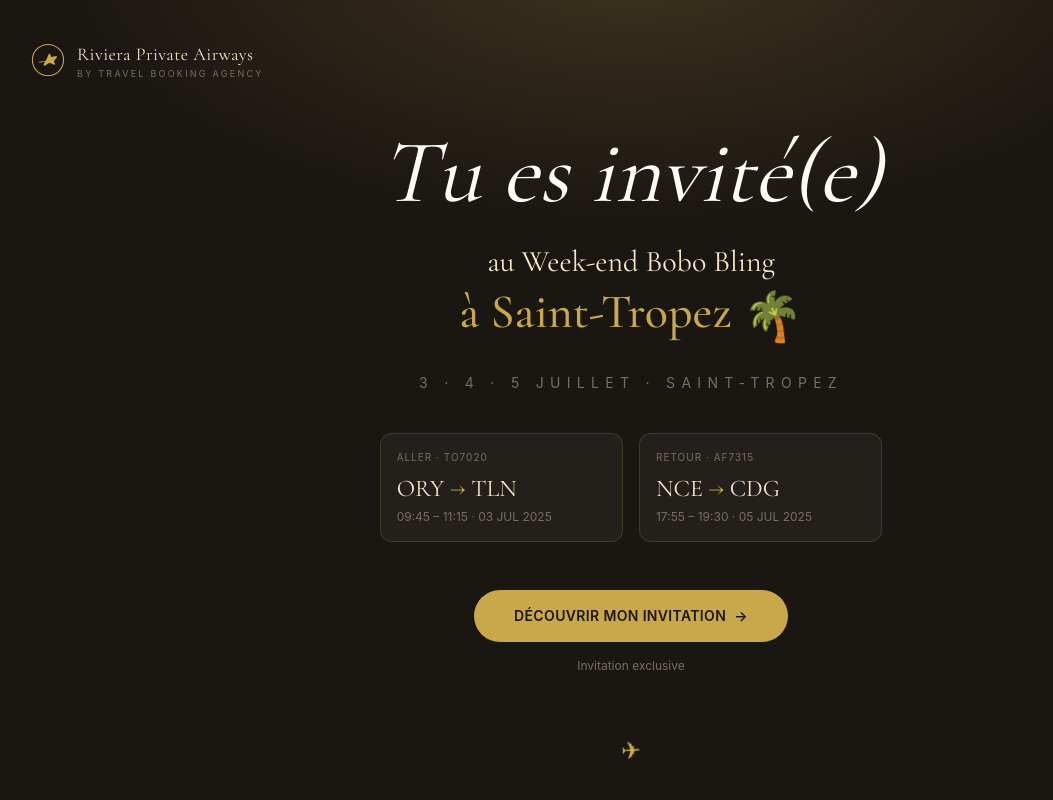
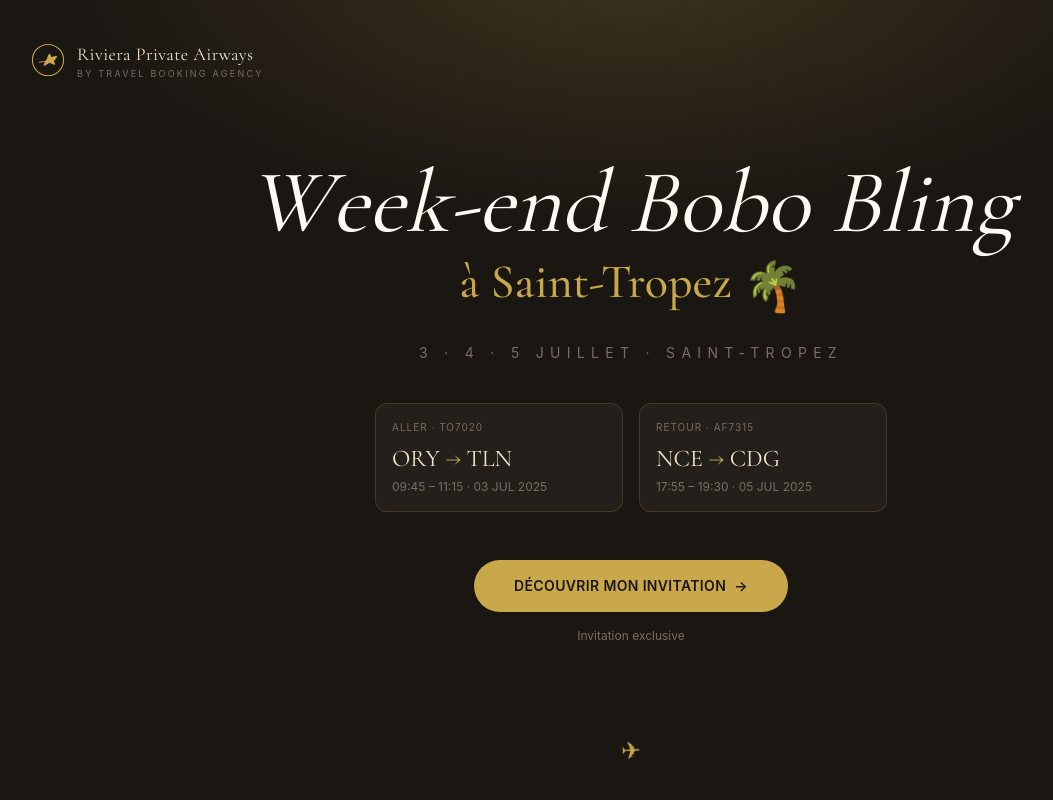
Before and after one commit to travelba/Carole-Bettane, a Next.js app in the folder riviera-airways/: page / in a window 1280 px wide. Shown: the top 800 px of the page, without its empty margins (9-1062 px from the left). Built offline with nearby package versions, Linux system fonts and the light colour scheme; a web font is replaced by a local one.

Commit message:
feat: hero titre Week-end Bobo Bling (retrait Tu es invite)

```diff
--- a/riviera-airways/app/layout.tsx
+++ b/riviera-airways/app/layout.tsx
@@ -15,7 +15,7 @@ export const metadata: Metadata = {
   description:
     "Invitation exclusive pour le Week-end Bobo Bling à Saint-Tropez, du 3 au 5 juillet. Organisé par Travel Booking Agency.",
   openGraph: {
-    title: 'Tu es invité(e) — Week-end Bobo Bling à Saint-Tropez',
+    title: 'Week-end Bobo Bling à Saint-Tropez',
     description:
       'Embarquement immédiat · Riviera Private Airways by Travel Booking Agency',
     type: 'website',
--- a/riviera-airways/components/Hero.tsx
+++ b/riviera-airways/components/Hero.tsx
@@ -8,7 +8,7 @@ interface HeroProps {
   onReserve?: () => void;
 }
 
-const TITLE = 'Tu es invité(e)';
+const TITLE = 'Week-end Bobo Bling';
 
 /** Petit helper pour positionner le délai d'animation d'un élément révélé. */
 const delay = (seconds: number): CSSProperties => ({ animationDelay: `${seconds}s` });
@@ -28,7 +28,6 @@ export function Hero({ onReserve }: HeroProps) {
 
   // Délais échelonnés (total ~1.1s) — rapide et fiable.
   const letters = TITLE.split('');
-  const lastLetterDelay = 0.1 + (letters.length - 1) * 0.035;
 
   return (
     <section
@@ -60,7 +59,7 @@ export function Hero({ onReserve }: HeroProps) {
 
       {/* Contenu central */}
       <div className="relative z-10 mx-auto max-w-4xl px-6 text-center">
-        {/* 1. "Tu es invité(e)" lettre par lettre */}
+        {/* 1. "Week-end Bobo Bling" lettre par lettre */}
         <h1
           aria-label={TITLE}
           className="font-display font-light italic text-[#FDFAF4]"
@@ -77,15 +76,7 @@ export function Hero({ onReserve }: HeroProps) {
           ))}
         </h1>
 
-        {/* 2. "au Week-end Bobo Bling" */}
-        <p
-          className="hero-reveal mt-6 font-display text-2xl text-[#F5E6C8] sm:text-3xl"
-          style={delay(Math.max(0.5, lastLetterDelay))}
-        >
-          au Week-end Bobo Bling
-        </p>
-
-        {/* 3. "à Saint-Tropez 🌴" en or */}
+        {/* 2. "à Saint-Tropez 🌴" en or */}
         <p
           className="hero-reveal mt-2 font-display text-4xl font-medium text-[#C9A84C] sm:text-5xl"
           style={delay(0.62)}
```
